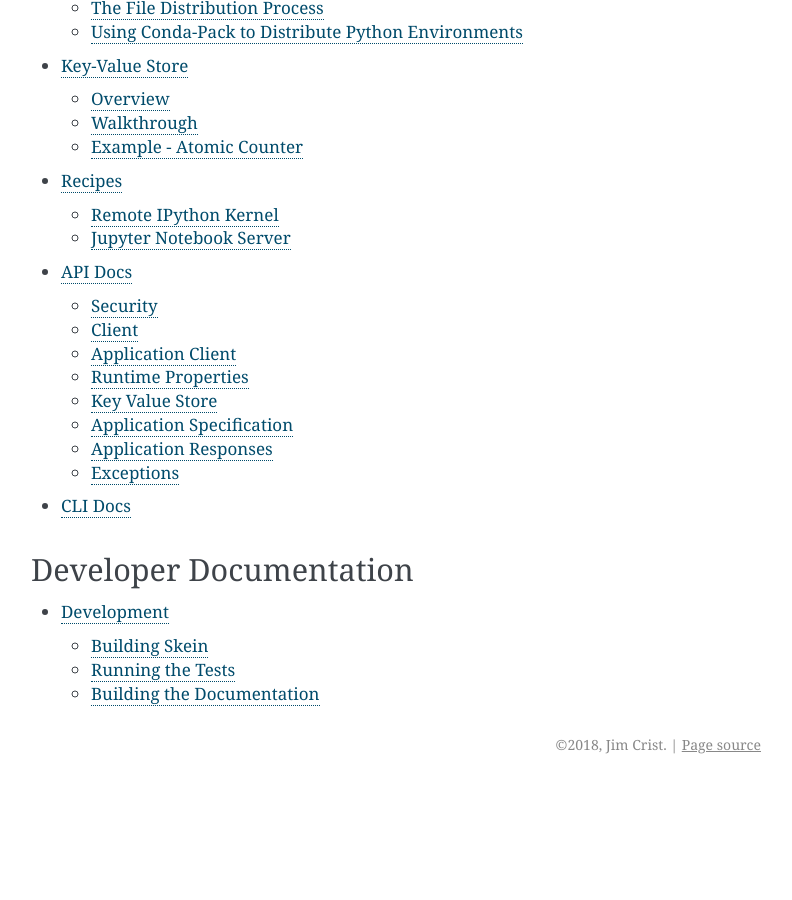
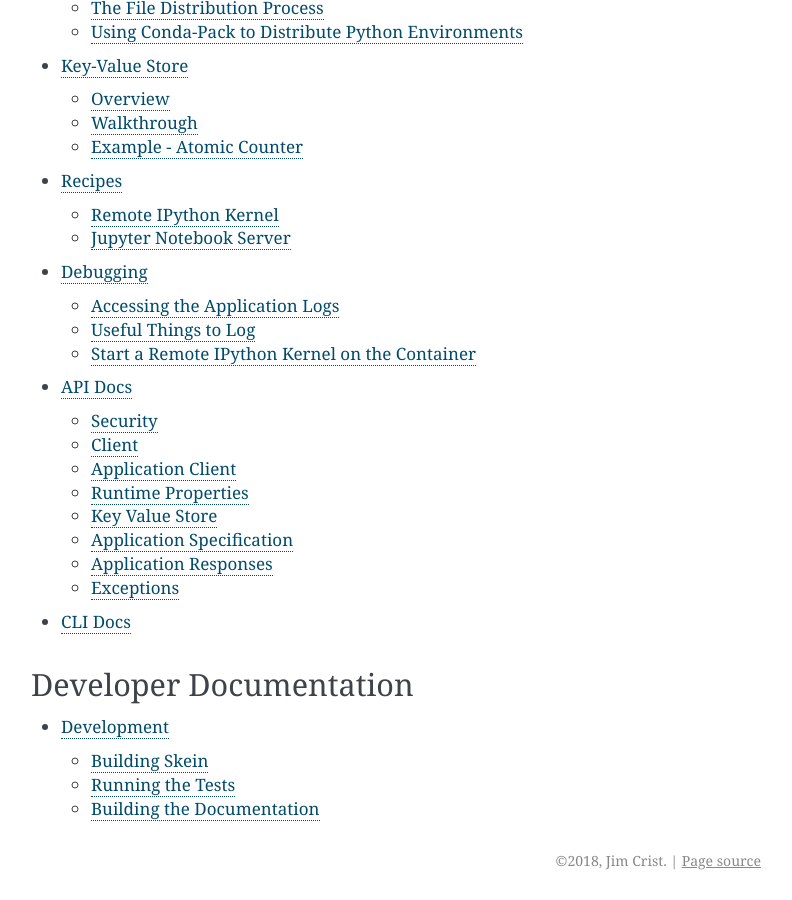
Before and after one commit to jcrist/skein, a Sphinx documentation site: the page built from docs/source/index.rst, in a window 1280 px wide and 900 px high, scrolled down 1660 px. Shown: the whole window, without its empty margins (359-1151 px from the left). Built offline with Sphinx 7.4.7, drawn with Linux system fonts in a browser that asks for light colours; before the commit the page ends 2444 px from its top, so only the background shows below that; some of the changed lines change nothing that is shown.

Commit message:
Add docs on debugging [skip-tests] (#56)
A few quick notes on how to access the logs.

```diff
--- /dev/null
+++ b/docs/source/debugging.rst
@@ -0,0 +1,55 @@
+Debugging
+=========
+
+Debugging YARN applications can be tricky, as you often don't have access to
+the remote nodes to debug failures. This page provides several tips for what to
+do when you encounter failures.
+
+
+Accessing the Application Logs
+------------------------------
+
+When an application finishes, its logs are (usually) aggregated and made
+available. They can be accessed using the ``yarn logs`` cli command.
+
+.. code-block:: console
+
+    $ yarn logs -applicationId <Application ID>
+
+The logs contain the ``stdout`` and ``stderr`` for each service, as well as the
+application master. This is a good first place to look when encountering an
+unexpected failure or bug.
+
+
+Useful Things to Log
+--------------------
+
+Since you often don't have access to the worker nodes, it can be useful to log
+the full container environment before executing any application specific
+commands. This includes all localized paths, and all environment variables.
+Since ``skein`` accepts multiple commands for each service, this is easy to do.
+
+.. code-block:: console
+
+    services:
+      my_service:
+        commands:
+          # List all local files, including file types
+          - ls -l
+          # List all environment variables and their values
+          - env
+          # Application specific commands...
+
+
+It's also useful to log application logic as your application progresses. This
+could as simple as periodic ``print`` statements, or using the standard
+library's `logging module <https://docs.python.org/3/library/logging.html>`_.
+
+
+Start a Remote IPython Kernel on the Container
+----------------------------------------------
+
+As a last resort, it can be useful to Skein's remote `IPython
+<https://ipython.org/>`_ kernel recipe to start an IPython kernel on the
+failing container, and connect to the kernel to debug locally. Refer to the
+:doc:`recipe documentation <recipes-ipython-kernel>` for more information.
--- a/docs/source/index.rst
+++ b/docs/source/index.rst
@@ -61,6 +61,7 @@
     distributing-files.rst
     key-value-store.rst
     recipes.rst
+    debugging.rst
     api.rst
     cli.rst
 
```
